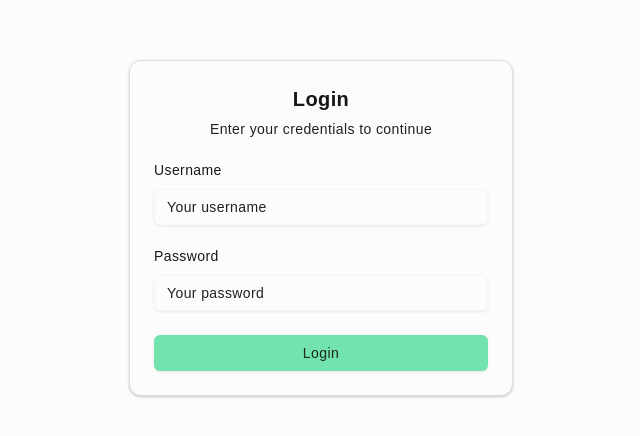
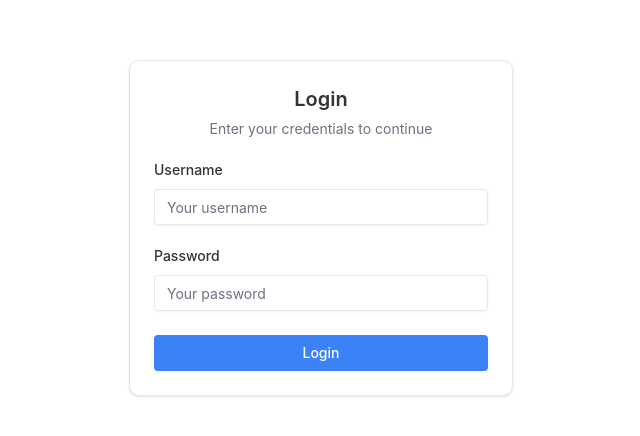
Before and after one commit to HiteshRohira/eat-safe, a React (Vite) app in the folder frontend/: page /login in a window 1280 px wide. Shown: the part 172-608 px from the top of the page, without its empty margins (319-959 px from the left). Built offline with nearby package versions, Linux system fonts and the light colour scheme; no server answers.

Commit message:
update theme

```diff
--- a/frontend/src/index.css
+++ b/frontend/src/index.css
@@ -4,109 +4,107 @@
 @custom-variant dark (&:is(.dark *));
 
 :root {
-  --background: oklch(0.9911 0 0);
-  --foreground: oklch(0.2046 0 0);
-  --card: oklch(0.9911 0 0);
-  --card-foreground: oklch(0.2046 0 0);
-  --popover: oklch(0.9911 0 0);
-  --popover-foreground: oklch(0.4386 0 0);
-  --primary: oklch(0.8348 0.1302 160.908);
-  --primary-foreground: oklch(0.2626 0.0147 166.4589);
-  --secondary: oklch(0.994 0 0);
-  --secondary-foreground: oklch(0.2046 0 0);
-  --muted: oklch(0.9461 0 0);
-  --muted-foreground: oklch(0.2435 0 0);
-  --accent: oklch(0.9461 0 0);
-  --accent-foreground: oklch(0.2435 0 0);
-  --destructive: oklch(0.5523 0.1927 32.7272);
-  --destructive-foreground: oklch(0.9934 0.0032 17.2118);
-  --border: oklch(0.9037 0 0);
-  --input: oklch(0.9731 0 0);
-  --ring: oklch(0.8348 0.1302 160.908);
+  --background: oklch(1 0 0);
+  --foreground: oklch(0.3211 0 0);
+  --card: oklch(1 0 0);
+  --card-foreground: oklch(0.3211 0 0);
+  --popover: oklch(1 0 0);
+  --popover-foreground: oklch(0.3211 0 0);
+  --primary: oklch(0.6231 0.188 259.8145);
+  --primary-foreground: oklch(1 0 0);
+  --secondary: oklch(0.967 0.0029 264.5419);
+  --secondary-foreground: oklch(0.4461 0.0263 256.8018);
+  --muted: oklch(0.9846 0.0017 247.8389);
+  --muted-foreground: oklch(0.551 0.0234 264.3637);
+  --accent: oklch(0.9514 0.025 236.8242);
+  --accent-foreground: oklch(0.3791 0.1378 265.5222);
+  --destructive: oklch(0.6368 0.2078 25.3313);
+  --destructive-foreground: oklch(1 0 0);
+  --border: oklch(0.9276 0.0058 264.5313);
+  --input: oklch(0.9276 0.0058 264.5313);
+  --ring: oklch(0.6231 0.188 259.8145);
   --chart-1: oklch(0.8348 0.1302 160.908);
   --chart-2: oklch(0.6231 0.188 259.8145);
   --chart-3: oklch(0.6056 0.2189 292.7172);
   --chart-4: oklch(0.7686 0.1647 70.0804);
   --chart-5: oklch(0.6959 0.1491 162.4796);
-  --sidebar: oklch(0.9911 0 0);
-  --sidebar-foreground: oklch(0.5452 0 0);
-  --sidebar-primary: oklch(0.8348 0.1302 160.908);
-  --sidebar-primary-foreground: oklch(0.2626 0.0147 166.4589);
-  --sidebar-accent: oklch(0.9461 0 0);
-  --sidebar-accent-foreground: oklch(0.2435 0 0);
-  --sidebar-border: oklch(0.9037 0 0);
-  --sidebar-ring: oklch(0.8348 0.1302 160.908);
-  --font-sans: Outfit, sans-serif;
-  --font-serif: ui-serif, Georgia, Cambria, "Times New Roman", Times, serif;
-  --font-mono: monospace;
-  --radius: 0.5rem;
-  --shadow-2xs: 0px 1px 3px 0px hsl(0 0% 0% / 0.09);
-  --shadow-xs: 0px 1px 3px 0px hsl(0 0% 0% / 0.09);
+  --sidebar: oklch(0.9846 0.0017 247.8389);
+  --sidebar-foreground: oklch(0.3211 0 0);
+  --sidebar-primary: oklch(0.6231 0.188 259.8145);
+  --sidebar-primary-foreground: oklch(1 0 0);
+  --sidebar-accent: oklch(0.9514 0.025 236.8242);
+  --sidebar-accent-foreground: oklch(0.3791 0.1378 265.5222);
+  --sidebar-border: oklch(0.9276 0.0058 264.5313);
+  --sidebar-ring: oklch(0.6231 0.188 259.8145);
+  --font-sans: Inter, sans-serif;
+  --font-serif: Source Serif 4, serif;
+  --font-mono: JetBrains Mono, monospace;
+  --radius: 0.375rem;
+  --shadow-2xs: 0 1px 3px 0px hsl(0 0% 0% / 0.05);
+  --shadow-xs: 0 1px 3px 0px hsl(0 0% 0% / 0.05);
   --shadow-sm:
-    0px 1px 3px 0px hsl(0 0% 0% / 0.17), 0px 1px 2px -1px hsl(0 0% 0% / 0.17);
-  --shadow:
-    0px 1px 3px 0px hsl(0 0% 0% / 0.17), 0px 1px 2px -1px hsl(0 0% 0% / 0.17);
+    0 1px 3px 0px hsl(0 0% 0% / 0.1), 0 1px 2px -1px hsl(0 0% 0% / 0.1);
+  --shadow: 0 1px 3px 0px hsl(0 0% 0% / 0.1), 0 1px 2px -1px hsl(0 0% 0% / 0.1);
   --shadow-md:
-    0px 1px 3px 0px hsl(0 0% 0% / 0.17), 0px 2px 4px -1px hsl(0 0% 0% / 0.17);
+    0 1px 3px 0px hsl(0 0% 0% / 0.1), 0 2px 4px -1px hsl(0 0% 0% / 0.1);
   --shadow-lg:
-    0px 1px 3px 0px hsl(0 0% 0% / 0.17), 0px 4px 6px -1px hsl(0 0% 0% / 0.17);
+    0 1px 3px 0px hsl(0 0% 0% / 0.1), 0 4px 6px -1px hsl(0 0% 0% / 0.1);
   --shadow-xl:
-    0px 1px 3px 0px hsl(0 0% 0% / 0.17), 0px 8px 10px -1px hsl(0 0% 0% / 0.17);
-  --shadow-2xl: 0px 1px 3px 0px hsl(0 0% 0% / 0.43);
-  --tracking-normal: 0.025em;
+    0 1px 3px 0px hsl(0 0% 0% / 0.1), 0 8px 10px -1px hsl(0 0% 0% / 0.1);
+  --shadow-2xl: 0 1px 3px 0px hsl(0 0% 0% / 0.25);
+  --tracking-normal: 0em;
   --spacing: 0.25rem;
 }
 
 .dark {
-  --background: oklch(0.1822 0 0);
-  --foreground: oklch(0.9288 0.0126 255.5078);
-  --card: oklch(0.2046 0 0);
-  --card-foreground: oklch(0.9288 0.0126 255.5078);
-  --popover: oklch(0.2603 0 0);
-  --popover-foreground: oklch(0.7348 0 0);
-  --primary: oklch(0.4365 0.1044 156.7556);
-  --primary-foreground: oklch(0.9213 0.0135 167.1556);
-  --secondary: oklch(0.2603 0 0);
-  --secondary-foreground: oklch(0.9851 0 0);
-  --muted: oklch(0.2393 0 0);
-  --muted-foreground: oklch(0.7122 0 0);
-  --accent: oklch(0.3132 0 0);
-  --accent-foreground: oklch(0.9851 0 0);
-  --destructive: oklch(0.3123 0.0852 29.7877);
-  --destructive-foreground: oklch(0.9368 0.0045 34.3092);
-  --border: oklch(0.2809 0 0);
-  --input: oklch(0.2603 0 0);
-  --ring: oklch(0.8003 0.1821 151.711);
+  --background: oklch(0.2046 0 0);
+  --foreground: oklch(0.9219 0 0);
+  --card: oklch(0.2686 0 0);
+  --card-foreground: oklch(0.9219 0 0);
+  --popover: oklch(0.2686 0 0);
+  --popover-foreground: oklch(0.9219 0 0);
+  --primary: oklch(0.6231 0.188 259.8145);
+  --primary-foreground: oklch(1 0 0);
+  --secondary: oklch(0.2686 0 0);
+  --secondary-foreground: oklch(0.9219 0 0);
+  --muted: oklch(0.2686 0 0);
+  --muted-foreground: oklch(0.7155 0 0);
+  --accent: oklch(0.3791 0.1378 265.5222);
+  --accent-foreground: oklch(0.8823 0.0571 254.1284);
+  --destructive: oklch(0.6368 0.2078 25.3313);
+  --destructive-foreground: oklch(1 0 0);
+  --border: oklch(0.3715 0 0);
+  --input: oklch(0.3715 0 0);
+  --ring: oklch(0.6231 0.188 259.8145);
   --chart-1: oklch(0.8003 0.1821 151.711);
   --chart-2: oklch(0.7137 0.1434 254.624);
   --chart-3: oklch(0.709 0.1592 293.5412);
   --chart-4: oklch(0.8369 0.1644 84.4286);
   --chart-5: oklch(0.7845 0.1325 181.912);
-  --sidebar: oklch(0.1822 0 0);
-  --sidebar-foreground: oklch(0.6301 0 0);
-  --sidebar-primary: oklch(0.4365 0.1044 156.7556);
-  --sidebar-primary-foreground: oklch(0.9213 0.0135 167.1556);
-  --sidebar-accent: oklch(0.3132 0 0);
-  --sidebar-accent-foreground: oklch(0.9851 0 0);
-  --sidebar-border: oklch(0.2809 0 0);
-  --sidebar-ring: oklch(0.8003 0.1821 151.711);
-  --font-sans: Outfit, sans-serif;
-  --font-serif: ui-serif, Georgia, Cambria, "Times New Roman", Times, serif;
-  --font-mono: monospace;
-  --radius: 0.5rem;
-  --shadow-2xs: 0px 1px 3px 0px hsl(0 0% 0% / 0.09);
-  --shadow-xs: 0px 1px 3px 0px hsl(0 0% 0% / 0.09);
+  --sidebar: oklch(0.2046 0 0);
+  --sidebar-foreground: oklch(0.9219 0 0);
+  --sidebar-primary: oklch(0.6231 0.188 259.8145);
+  --sidebar-primary-foreground: oklch(1 0 0);
+  --sidebar-accent: oklch(0.3791 0.1378 265.5222);
+  --sidebar-accent-foreground: oklch(0.8823 0.0571 254.1284);
+  --sidebar-border: oklch(0.3715 0 0);
+  --sidebar-ring: oklch(0.6231 0.188 259.8145);
+  --font-sans: Inter, sans-serif;
+  --font-serif: Source Serif 4, serif;
+  --font-mono: JetBrains Mono, monospace;
+  --radius: 0.375rem;
+  --shadow-2xs: 0 1px 3px 0px hsl(0 0% 0% / 0.05);
+  --shadow-xs: 0 1px 3px 0px hsl(0 0% 0% / 0.05);
   --shadow-sm:
-    0px 1px 3px 0px hsl(0 0% 0% / 0.17), 0px 1px 2px -1px hsl(0 0% 0% / 0.17);
-  --shadow:
-    0px 1px 3px 0px hsl(0 0% 0% / 0.17), 0px 1px 2px -1px hsl(0 0% 0% / 0.17);
+    0 1px 3px 0px hsl(0 0% 0% / 0.1), 0 1px 2px -1px hsl(0 0% 0% / 0.1);
+  --shadow: 0 1px 3px 0px hsl(0 0% 0% / 0.1), 0 1px 2px -1px hsl(0 0% 0% / 0.1);
   --shadow-md:
-    0px 1px 3px 0px hsl(0 0% 0% / 0.17), 0px 2px 4px -1px hsl(0 0% 0% / 0.17);
+    0 1px 3px 0px hsl(0 0% 0% / 0.1), 0 2px 4px -1px hsl(0 0% 0% / 0.1);
   --shadow-lg:
-    0px 1px 3px 0px hsl(0 0% 0% / 0.17), 0px 4px 6px -1px hsl(0 0% 0% / 0.17);
+    0 1px 3px 0px hsl(0 0% 0% / 0.1), 0 4px 6px -1px hsl(0 0% 0% / 0.1);
   --shadow-xl:
-    0px 1px 3px 0px hsl(0 0% 0% / 0.17), 0px 8px 10px -1px hsl(0 0% 0% / 0.17);
-  --shadow-2xl: 0px 1px 3px 0px hsl(0 0% 0% / 0.43);
+    0 1px 3px 0px hsl(0 0% 0% / 0.1), 0 8px 10px -1px hsl(0 0% 0% / 0.1);
+  --shadow-2xl: 0 1px 3px 0px hsl(0 0% 0% / 0.25);
 }
 
 @theme inline {
@@ -160,13 +158,6 @@
   --shadow-lg: var(--shadow-lg);
   --shadow-xl: var(--shadow-xl);
   --shadow-2xl: var(--shadow-2xl);
-
-  --tracking-tighter: calc(var(--tracking-normal) - 0.05em);
-  --tracking-tight: calc(var(--tracking-normal) - 0.025em);
-  --tracking-normal: var(--tracking-normal);
-  --tracking-wide: calc(var(--tracking-normal) + 0.025em);
-  --tracking-wider: calc(var(--tracking-normal) + 0.05em);
-  --tracking-widest: calc(var(--tracking-normal) + 0.1em);
 }
 
 body {
```
